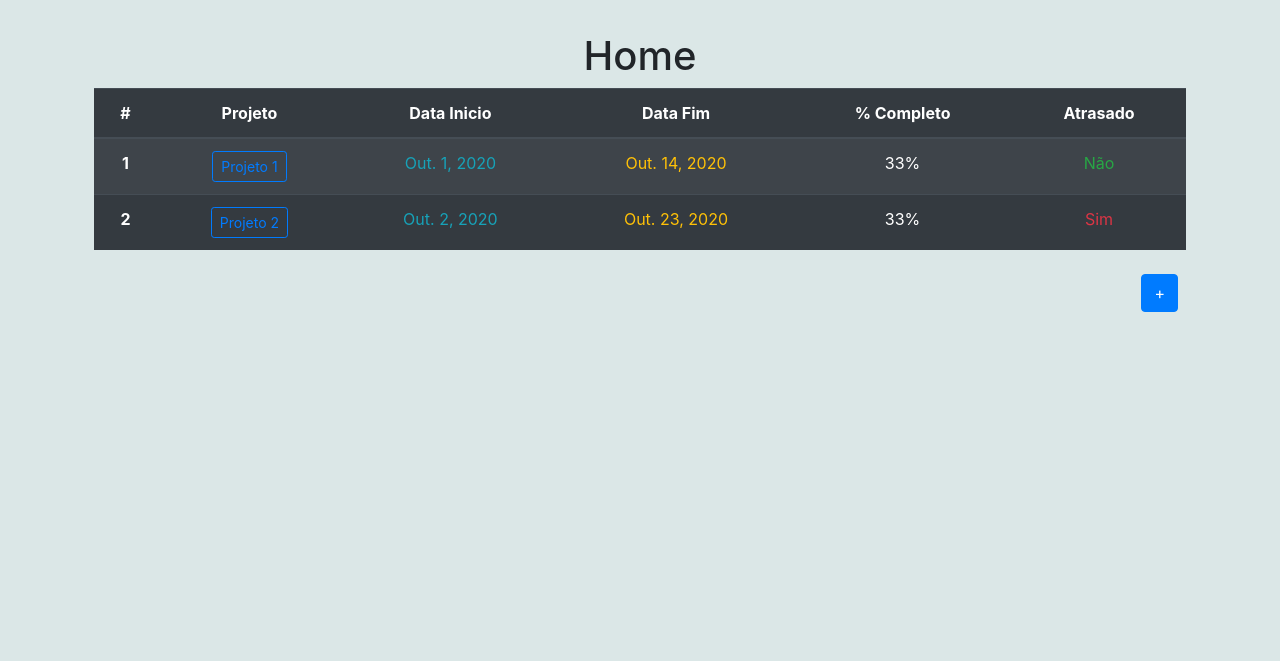
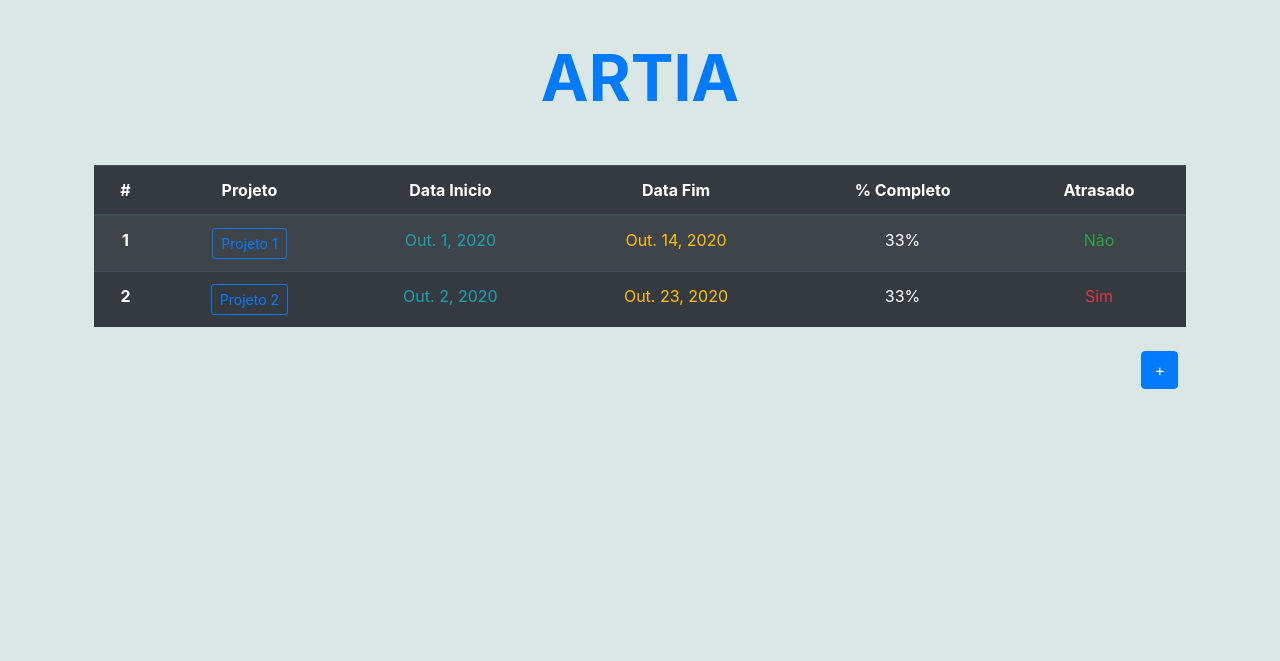
Before and after one commit to bragh21/artia, a Django app: page / in a window 1280 px wide. Shown: the part 56-717 px from the top of the page. Run offline with Django 3.2, Linux system fonts and the light colour scheme; data comes from the database, SQL or seed files in the repository; both versions use the stored data as it was after the commit; some libraries are stand-ins or nearby versions.

Commit message:
improve home and populate db

```diff
--- a/artia_django/artia_django/settings.py
+++ b/artia_django/artia_django/settings.py
@@ -25,7 +25,7 @@ SECRET_KEY = 'w)_)92q7cv(q-_mv!l1-rkj_1#e$5b0&8h%x3)7&7(c*j_9u_4'
 # SECURITY WARNING: don't run with debug turned on in production!
 DEBUG = True
 
-ALLOWED_HOSTS = ['localhost']
+ALLOWED_HOSTS = ['localhost', '127.0.0.1']
 
 
 # Application definition
--- a/artia_django/templates/apphome/home.html
+++ b/artia_django/templates/apphome/home.html
@@ -2,9 +2,9 @@
 {% block content %}
 {% load static %}
 
-<div class="container text-center mt-2 mb-2 p-4">
-    <h1 class="text">Home</h1>
-    <div class="divider"></div>
+<div class="container text-center mt-3 mb-2 p-4">
+    <h1 style="font-size: 4em;" class="text text-primary font-weight-bold"">ARTIA</h1>
+    <div class="divider mb-5"></div>
     <div class="table-responsive">
         <table class="table table-striped table-dark">
             <thead>
```
Also changed, not shown: artia_django/db.sqlite3, 1 other file.
